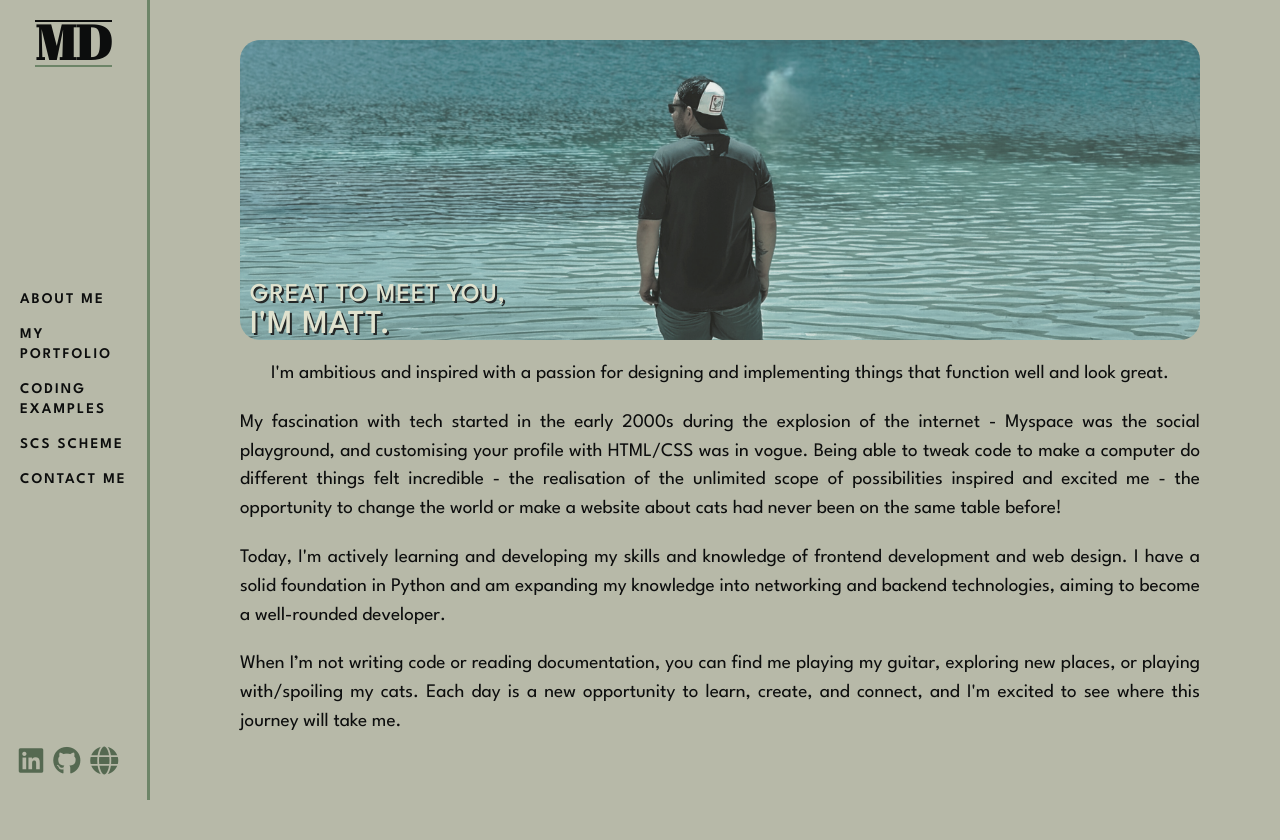
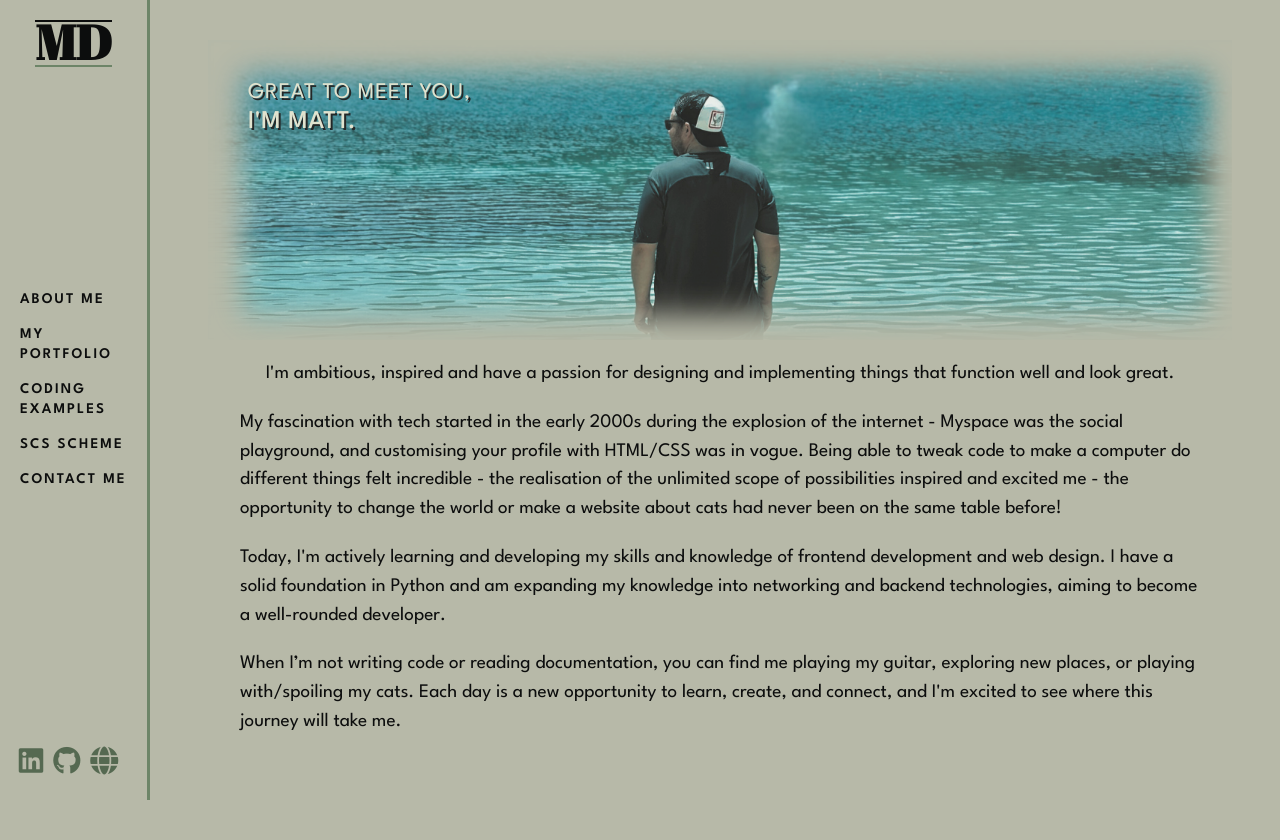
Before and after one commit to MattJDean/Netmatters-Portfolio, a PHP site: page /about-me.html in a window 1280 px wide. Run offline with PHP 8.4, Linux system fonts and the light colour scheme; some libraries are stand-ins or nearby versions.

Commit message:
2000 24/08/24

```diff
--- a/about-me.html
+++ b/about-me.html
@@ -41,7 +41,6 @@
             <div class="about__content">
 
                 <div class="about__image">
-                    <img src="assets/img/about-me.png" alt="Matt Dean">
 
                     <h1>Great to meet you,</h1>
 
@@ -50,7 +49,7 @@
 
 
 
-                <p>I'm ambitious and inspired with a passion for designing and implementing things that function well and look great.</p>
+                <p>I'm ambitious, inspired and have a passion for designing and implementing things that function well and look great.</p>
 
                 <p>My fascination with tech started in the early 2000s during the explosion of the internet - Myspace was the social playground, and customising your profile with HTML/CSS was in vogue. Being able to tweak code to make a computer do different things felt incredible - the realisation of the unlimited scope of possibilities inspired and excited me - the opportunity to change the world or make a website about cats had never been on the same table before!</p>
 
--- a/scss/pages/_about.scss
+++ b/scss/pages/_about.scss
@@ -1,8 +1,6 @@
 // ----- //
 // About //
 // ----- //
-
-
 .about__container {
     min-height: 100vh;
     width: 100%;
@@ -12,10 +10,9 @@
     border-left: 2px solid $primary-color;
 
     @include respond-to(md) {
-    width: calc(100% - 150px);
-    margin-left: 160px;
-    border-left: none;
-
+        width: calc(100% - 150px);
+        margin-left: 160px;
+        border-left: none;
     }
 
     .about__content {
@@ -25,38 +22,47 @@
         justify-content: center;
         width: calc(100% - 50px);
         margin: 20px;
-
         font-family: $base-font-family;
         color: $text-color;
 
         .about__image {
+            position: relative;
             display: flex;
             flex-direction: column;
-            align-items: flex-start;
-            flex-shrink: 1;
-            flex-wrap: nowrap;
-            position: relative;
-            width: 75vw;
+            min-height: 300px;
+            min-width: 80vw;
             margin-top: 50px;
             margin-bottom: 20px;
-            @include respond-to(md){
+            background-size: cover;
+            background-repeat: no-repeat;
+            background-position: center;
+
+
+            @include respond-to(md) {
                 margin-top: 20px;
+                background-position: center;
             }
 
-            img {
+            &::before {
+                content: '';
+                position: absolute;
+                top: 0;
+                left: 0;
                 width: 100%;
-                height: 300px;
-
-                object-fit: cover;
-                object-position: 100% 10%;
-                border-radius: 20px;
+                height: 100%;
+                background-image: url('/assets/img/about-me.png');
+                background-size: cover;
+                background-repeat: no-repeat;
+                background-position: top;
                 opacity: 0.8;
-                filter: saturate(0.6);
+                box-shadow: 5px 5px 30px 30px $background-color inset;
+                z-index: 1;
+                pointer-events: none;
             }
 
+
             h1, h2 {
-                position: absolute;
-                flex-shrink: 1;
+                position: relative;
                 z-index: 2;
                 color: $secondary-text-color;
                 text-shadow: 2px 2px lighten($text-color, 10%);
@@ -65,40 +71,153 @@
                 margin: 0;
                 padding: 10px;
                 max-width: 75vw;
+            }
+
+            h1 {
+                margin-left: 30px;
+                margin-top: 30px;
+                font-size: calc(1rem + 0.5vw);
+                font-weight: 400;
+                letter-spacing: 1px;
+            }
+
+            h2 {
+                margin-left: 30px;
+                margin-top: -20px;
+                font-size: calc(1.2rem + 0.5vw);
+                font-weight: 500;
+                letter-spacing: 0.5px;
 
             }
 
-
-            h1 {
-                top: 230px;
-                left: 0px;
-                font-size: calc(1.2rem + 0.5vw);
-                font-weight: 500;
-                letter-spacing: 1px;
-
-            }
-
-            h2 {
-                top: 255px;
-                left: 0px;
-                font-size: calc(1.7rem + 0.5vw);
-                font-weight: 500;
-                letter-spacing: .5px;
-
-            }
         }
 
         p {
+            justify-self: center;
             max-width: 75vw;
-            text-align: justify;
+
             font-size: 1.2rem;
             font-weight: 400;
             margin-bottom: 20px;
         }
+    }
+}
+
+
+// .about__container {
+//     min-height: 100vh;
+//     width: 100%;
+//     margin: 20px;
+//     scroll-snap-align: start;
+//     background-color: $background-color;
+//     border-left: 2px solid $primary-color;
+
+//     @include respond-to(md) {
+//     width: calc(100% - 150px);
+//     margin-left: 160px;
+//     border-left: none;
+
+//     }
+
+//     .about__content {
+//         display: flex;
+//         flex-direction: column;
+//         align-items: center;
+//         justify-content: center;
+//         width: calc(100% - 50px);
+//         margin: 20px;
+
+//         font-family: $base-font-family;
+//         color: $text-color;
+
+//         .about__image {
+//             position: relative;
+//             display: flex;
+//             flex-direction: column;
+//             min-height: 300px;
+//             min-width: 80vw;
+//             margin-top: 50px;
+//             margin-bottom: 20px;
+
+//             background-size: cover;
+//             background-repeat: no-repeat;
+//             background-position-x: center;
+
+//             // box-shadow: 5px 5px 30px 30px $background-color inset;
+//             @include respond-to(md){
+//                 margin-top: 20px;
+//             }
+
+//             &::before {
+//                 content: '';
+//                 position: absolute;
+//                 top: 0;
+//                 left: 0;
+//                 width: 100%;
+//                 height: 100%;
+//                 background-image: url('/assets/img/about-me.png');
+//                 background-size: cover;
+//                 background-repeat: no-repeat;
+//                 background-position: center;
+//                 opacity: 0.4;
+//                 z-index: 1;
+//                 pointer-events: none;
+//             }
+
+//             h1, h2 {
+//                 display: flex;
+//                 flex-shrink: 1;
+//                 z-index: 2;
+//                 color: $secondary-text-color;
+//                 text-shadow: 2px 2px lighten($text-color, 10%);
+//                 text-transform: uppercase;
+//                 font-weight: 500;
+//                 margin: 0;
+//                 padding: 10px;
+//                 max-width: 75vw;
+
+//             }
+
+
+//             h1 {
+//                 top: 3px;
+//                 left: 198px;
+//                 font-size: calc(0.8rem + 0.5vw);
+//                 font-weight: 400;
+//                 letter-spacing: 1px;
+
+//             }
+
+//             h2 {
+//                 top: 20px;
+//                 left: 195px;
+//                 font-size: calc(1.2rem + 0.5vw);
+//                 font-weight: 500;
+//                 letter-spacing: .5px;
+//             }
+
+//             .p-right {
+//                 flex: 1;
+//                 align-self: center;
+
+//                 // flex-basis:
+//                 font-size: 1rem;
+//                 padding-right: 10px;
+
+//             }
+//         }
+
+//         p {
+//             max-width: 75vw;
+//             text-align: justify;
+//             font-size: 1.2rem;
+//             font-weight: 400;
+//             margin-bottom: 20px;
+//         }
 
 
 
 
-    }
+//     }
 
-}
+// }
```
Also changed, not shown: css/style.css.
